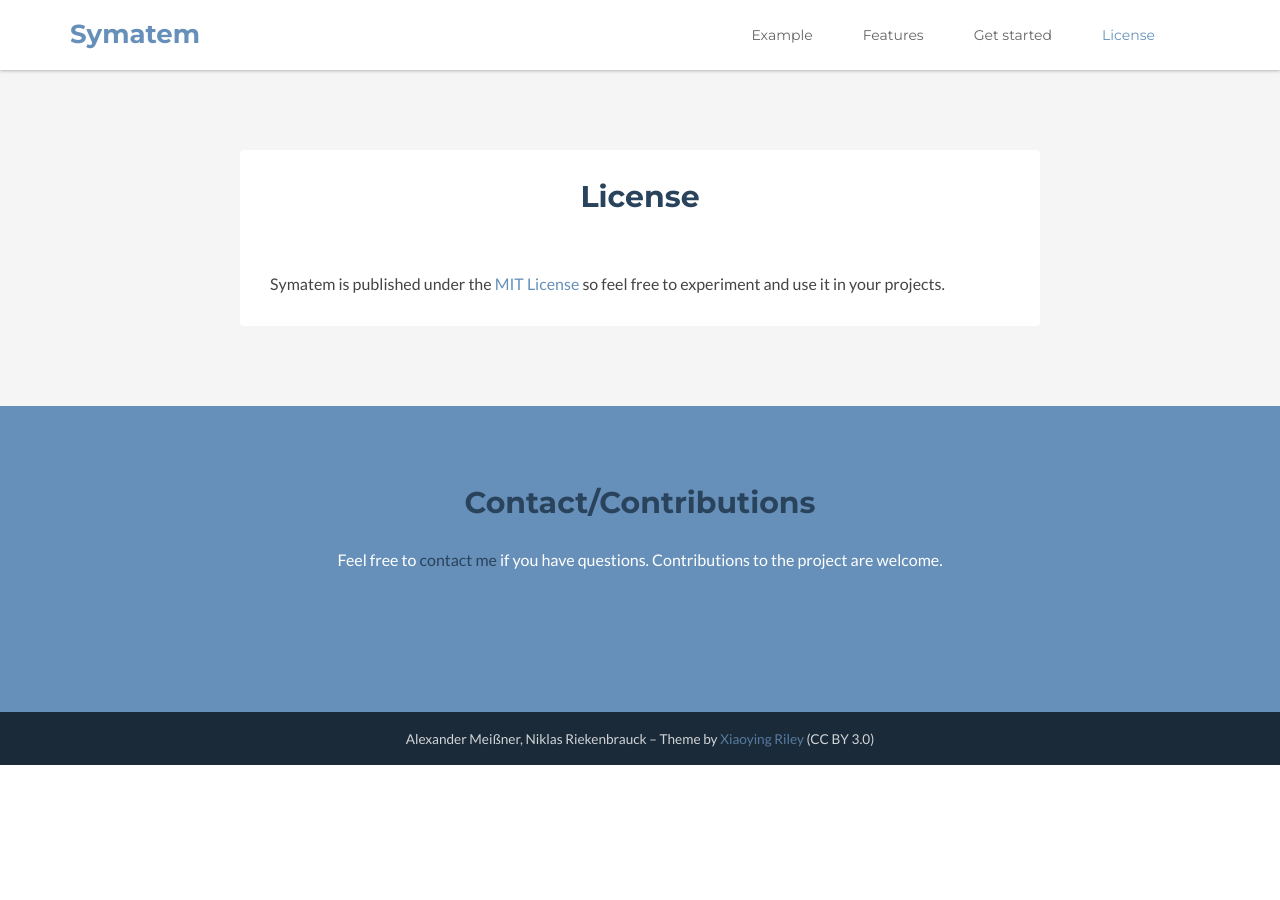
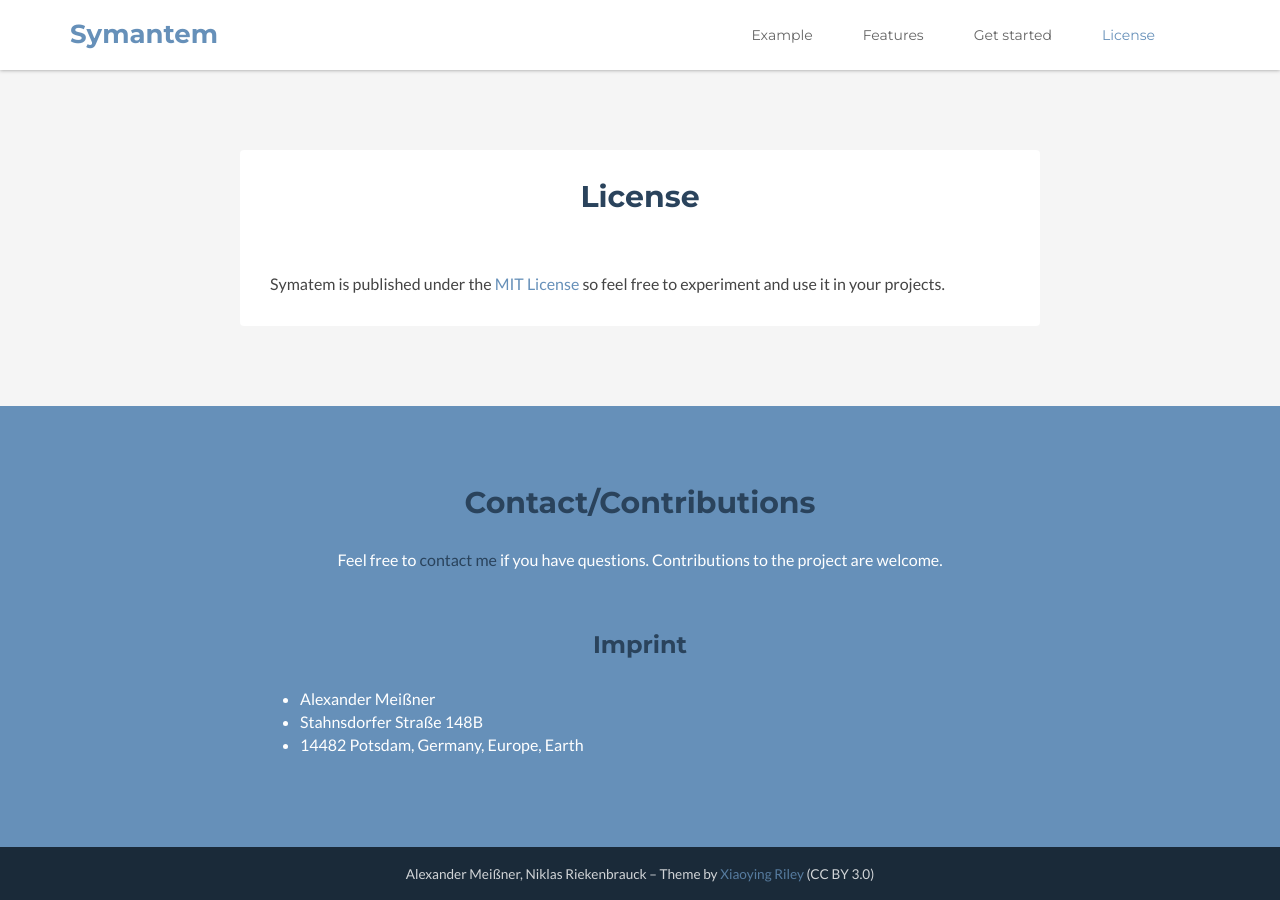
Before and after one commit to Symatem/symatem.github.io, a Jekyll site: the page built from index.html, in a window 1280 px wide and 900 px high, scrolled down 2575 px. Built offline with Jekyll 4.4.1, drawn with Linux system fonts in a browser that asks for light colours; before the commit the page ends 3340 px from its top, so only the background shows below that.

Commit message:
Added imprint Removed some redundancy

```diff
--- a/_includes/contact.html
+++ b/_includes/contact.html
@@ -2,9 +2,17 @@
     <section id="contact" class="contact section has-pattern">
         <div class="container">
             <div class="contact-inner">
-                <h2 class="title  text-center">Contact/Contributions</h2>
-                <p class="intro  text-center">Feel free to <a href="mailto:AlexanderMeissner@gmx.net">contact me</a> if you have questions. Contributions to the project are welcome.</p>
-
-            </div><!--//contact-inner-->
-        </div><!--//container-->
-    </section><!--//contact-->
+                <h2 class="title text-center">Contact/Contributions</h2>
+                <p class="intro text-center">
+                    Feel free to <a href="mailto:{{ site.email }}">contact me</a> if you have questions.
+                    Contributions to the project are welcome.
+                </p>
+                <h3 class="title text-center">Imprint</h3>
+                <ul>
+                    <li>Alexander Meißner</li>
+                    <li>Stahnsdorfer Straße 148B</li>
+                    <li>14482 Potsdam, Germany, Europe, Earth</li>
+                </ul>
+            </div>
+        </div>
+    </section>
--- a/_includes/head.html
+++ b/_includes/head.html
@@ -1,5 +1,5 @@
 <head>
-    <title>Symatem</title>
+    <title>{{ site.title }}</title>
     <!-- Meta -->
     <meta charset="utf-8">
     <meta http-equiv="X-UA-Compatible" content="IE=edge">
--- a/_includes/header.html
+++ b/_includes/header.html
@@ -3,7 +3,7 @@
         <div class="container">
             <h1 class="logo pull-left">
                 <a class="scrollto" href="#promo">
-                    <span class="logo-title">Symatem</span>
+                    <span class="logo-title">{{ site.title }}</span>
                 </a>
             </h1>
             <nav id="main-nav" class="main-nav navbar-right" role="navigation">
--- a/_includes/promo.html
+++ b/_includes/promo.html
@@ -1,7 +1,7 @@
     <!-- ******PROMO****** -->
     <section id="promo" class="promo section offset-header">
         <div class="container text-center">
-            <h2 class="title"><img src="{{ site.baseurl }}public/images/logo.svg" alt="logo" width="15%"/> Symatem</h2>
+            <h2 class="title"><img src="{{ site.baseurl }}public/images/logo.svg" alt="logo" width="15%"/> {{ site.title }}</h2>
             <p class="intro">An entirely new way of defining software.</p>
             <div class="btns">
                 <a class="btn btn-cta-secondary scrollto" href="#example">Example</a>
```
